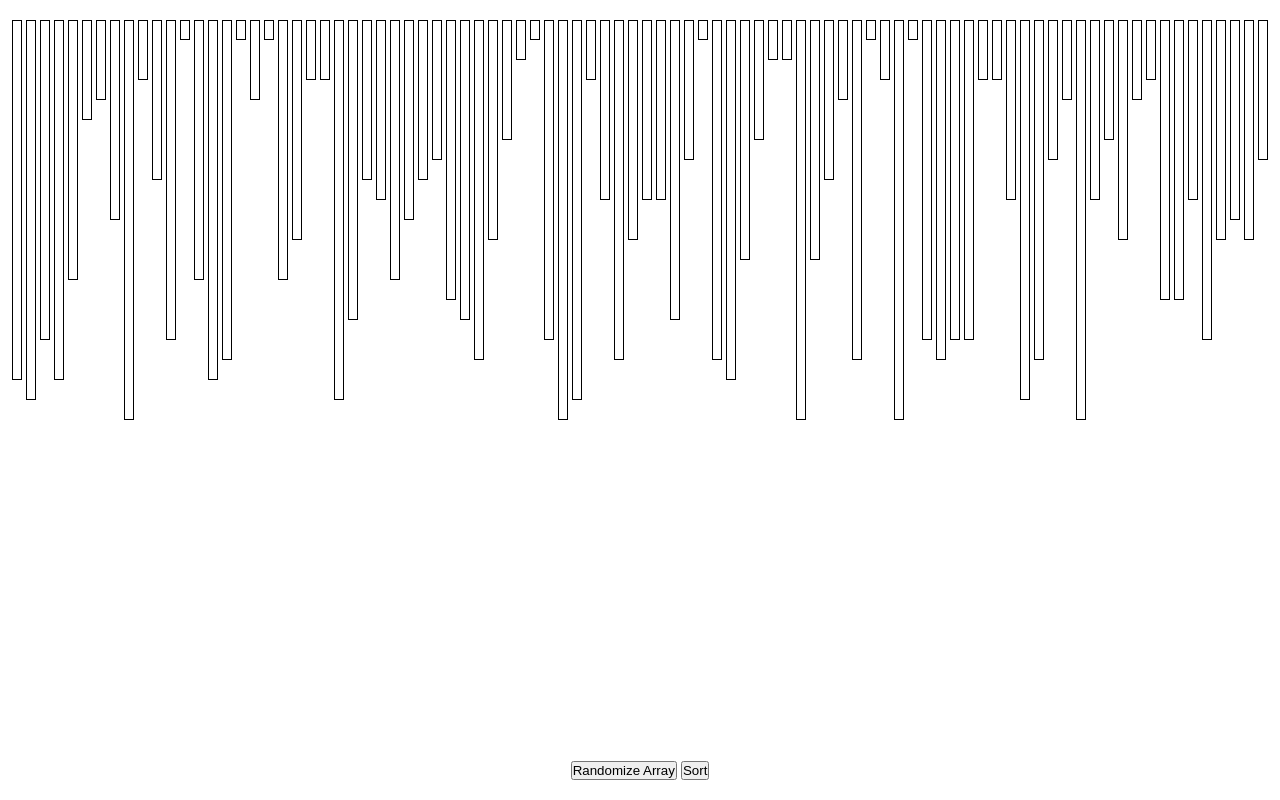
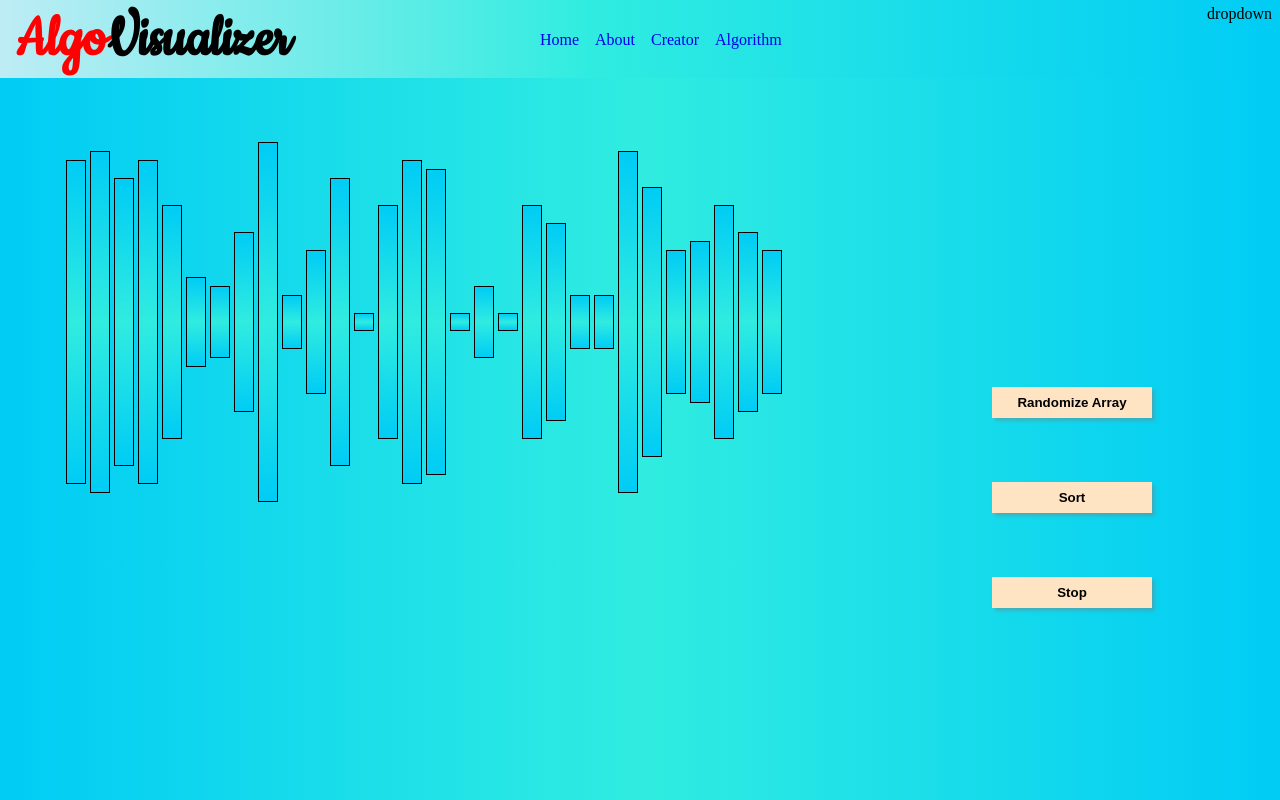
Before and after one commit to saurav806/Visualizer, a plain HTML site: page index.html in a window 1280 px wide. Drawn offline with Linux system fonts and the light colour scheme.

Commit message:
second commit

```diff
--- a/index.html
+++ b/index.html
@@ -4,18 +4,45 @@
     <meta charset="UTF-8">
     <meta name="viewport" content="width=device-width, initial-scale=1.0">
     <link rel="stylesheet" href="style.css">
+    <link rel="preconnect" href="https://fonts.googleapis.com">
+    <link rel="preconnect" href="https://fonts.gstatic.com" crossorigin>
+    <link href="https://fonts.googleapis.com/css2?family=Poppins:wght@300&family=Roboto&display=swap" rel="stylesheet">
+    <link href="https://fonts.googleapis.com/css2?family=Cookie&family=Poppins:wght@300&family=Roboto&display=swap" rel="stylesheet">
     <title>Document</title>
 </head>
 <body>
+    <div class="header">
+        <div class="logodiv">
+            <h2 class="logo"><span>Algo</span>Visualizer</h2>
+        </div>
+        <div class="navdiv">
+            <ul>
+                <li class="navlinks"><a href="#">Home</a></li>
+                <li class="navlinks"><a href="#">About</a></li>
+                <li class="navlinks"><a href="#">Creator</a></li>
+                <li class="navlinks"><a href="#">Algorithm</a></li>
+            </ul>
+        </div>
+        <div class="dropdown">
+            <div>dropdown</div>
+        </div>
+
+
+
+
+    </div>
+
     <div class="container">
         <div class="bars_container" id="bars_container">
 
         </div>
 
-        <div class="buttons_container">
-            <button id="randomize_array_btn">Randomize Array</button>
-            <button id="sort_btn">Sort</button>
-        </div>
+
+    </div>
+    <div class="buttons_container">
+        <button class="btn" id="randomize_array_btn">Randomize Array</button>
+        <button class="btn" id="sort_btn">Sort</button>
+        <button class="btn" id="stop_btn">Stop</button>
     </div>
     <script src="index.js"></script>
 </body>
--- a/index.js
+++ b/index.js
@@ -1,9 +1,10 @@
 let randomize_array = document.getElementById("randomize_array_btn");
 let sort_btn  = document.getElementById("sort_btn");
+let stop_btn = document.getElementById("stop_btn");
 let bars_container = document.getElementById("bars_container");
 let minRange = 1;
 let maxRange = 20;
-let numOfBars = 90;
+let numOfBars = 30;
 let unsorted_array = new Array(numOfBars);
 
 function randomNum(min,max) {
@@ -26,7 +27,7 @@ function renderBars(array){
     for( let i=0 ; i<array.length; i++) {
         let bar = document.createElement("div");
         bar.classList.add("bar");
-        bar.style.height = array[i] * 20 + "px";
+        bar.style.height = array[i] * 18 + "px";
         bars_container.appendChild(bar);
     }
 }
@@ -41,14 +42,20 @@ function sleep(ms) {
     return new Promise((resolve) => setTimeout(resolve,ms));
 }
 
+// let bool=false;
+
 async function bubbleSort(array){
+
     let bars = document.getElementsByClassName("bar");
+    let lcolor;
+
+
     for(let i = 0; i< array.length; i++){
         for( let j=0; j<array.length-i-1; j++){
             if(array[j]>array[j+1]){
                 for( let k = 0; k<bars.length; k++){
                     if(k !== j && k !== j+1){
-                        bars[k].style.backgroundColor = 'orange';
+                        bars[k].style.backgroundColor = 'rgb(190,236,245)';
                     }
                 }
                 let temp = array[j];
@@ -56,21 +63,38 @@ async function bubbleSort(array){
                 array[j+1] = temp;
 
                 //styling
-                bars[j].style.height = array[j] * 10 + "px";
-                bars[j].style.backgroundColor = "lightgreen";
                 // bars[j].innerText = array[j];
-                bars[j+1].style.height = array[j+1] * 10 + "px";
+                bars[j+1].style.height = array[j+1] * 18 + "px";
                 bars[j+1].style.backgroundColor = "lightgreen";
                 // bars[j+1].innerText = array[j];
-                await sleep(30);
+
+                bars[j].style.height = array[j] * 18 + "px";
+                bars[j].style.backgroundColor = "pink";
+                await sleep(50);
             }
+
         }
-        await sleep(30);
+        await sleep(50);
     }
     return array;
 }
+
+// function stop_function(bool){
+//     return false;
+// }
+
+// function stop_function() {
+//     clearInterval(timeValue);
+//  }
+
 
 sort_btn.addEventListener("click", function() {
     let sorted_array = bubbleSort(unsorted_array);
     console.log(sorted_array);
 });
+
+// stop_btn.addEventListener("click", stop_function());
+
+// stop_btn.addEventListener("click",stop_function() {
+//     bool=stop_function(bool);
+// });
--- a/style.css
+++ b/style.css
@@ -3,30 +3,139 @@
     margin: 0;
     box-sizing: border-box;
 }
+body{
+    background: rgb(0,204,245);
+background: linear-gradient(90deg, rgba(0,204,245,1) 0%, rgba(48,236,224,1) 50%, rgba(0,204,245,1) 100%);
+}
 
+.header{
+    display: flex;
+    justify-content: space-between;
+    padding: .3rem .5rem .2rem 1rem;
+    background: rgb(190,236,245);
+    background: linear-gradient(90deg, rgba(190,236,245,1) 0%, rgba(48,236,224,1) 46%, rgba(0,204,245,1) 100%);
 
+}
+
+.navdiv{
+    align-items: center;
+    display: flex;
+    justify-content: space-between;
+    margin-right: 11rem;
+}
+
+.logo{
+    /* background-color: white; */
+    font-family: 'Cookie', cursive;
+    font-size: 4rem;
+}
+
+span{
+    color: red;
+}
+
+ul{
+    display: flex;
+
+}
+
+ul li{
+    padding: .5rem;
+    list-style: none;
+
+}
+
+ul li a{
+    text-decoration: none;
+    -webkit-transform: translateZ(0);
+    transform: translateZ(0);
+    transition-duration: 0.3s;
+
+}
+
+a:hover{
+    /* color: red; */
+    /* background-color: rgb(161, 239, 227); */
+    box-shadow: 10px 10px 5px rgba(0, 0, 0, 0.2);
+  -webkit-transform: scale(1.1);
+  transform: scale(1.1);
+}
 
 .container{
-    max-width: 100vw;
-    height: 100vh;
-    width: 90%;
-    margin: 0 auto;
+    /* max-width: 100%; */
+    height: 70;
     display: flex;
-    flex-direction: column;
+    width: fit-content;
+    flex-direction: row;
     align-items: center;
+    padding: 1rem;
     justify-content: space-between;
-    padding: 20px 0px;
 }
 
 .bars_container{
+    height: max-content;
     display: flex;
     flex-direction: row;
+    align-items: center;
+    padding: 2rem;
+    margin: 1rem;
+
 }
 
 .bar{
-    height: 200px;
-    width: 10px;
+    height: 400px;
+    width: 20px;
+    background: rgb(0,204,245);
+background: linear-gradient(180deg, rgba(0,204,245,1) 0%, rgba(48,236,224,1) 50%, rgba(0,204,245,1) 100%);
     border: 1px solid black;
     margin: 0 2px;
     transition: height 0.5s ease-in-out;
 }
+
+.buttons_container{
+    align-items: center;
+    display: flex;
+    flex-direction: column;
+    /* padding: 2rem; */
+    width: fit-content;
+    position: absolute;
+    left: 60rem;
+    bottom: 10rem;
+    text-align: center;
+}
+
+.btn{
+    margin: 2rem;
+    width: 10rem;
+    border: none;
+    padding: .5rem;
+    background-color: bisque;
+    font-weight: 600;
+    box-shadow: 3px 3px 3px rgba(124, 122, 122, 0.4);
+
+
+    -webkit-transform: translateZ(0);
+    transform: translateZ(0);
+    transition-duration: 0.3s;
+
+    /* display: inline-block; */
+  /* vertical-align: middle; */
+
+  /* box-shadow: 0 0 1px rgba(0, 0, 0, 0); */
+  /* -webkit-backface-visibility: hidden; */
+  /* backface-visibility: hidden; */
+  /* -moz-osx-font-smoothing: grayscale; */
+  /* -webkit-transition-duration: 0.3s; */
+
+  /* -webkit-transition-property: box-shadow, transform; */
+  /* transition-property: box-shadow, transform; */
+
+}
+
+.btn:hover,  .btn:active{
+    background-color: rgb(161, 239, 227);
+    box-shadow: 10px 10px 5px rgba(0, 0, 0, 0.2);
+  -webkit-transform: scale(1.1);
+  transform: scale(1.1);
+
+}
```
